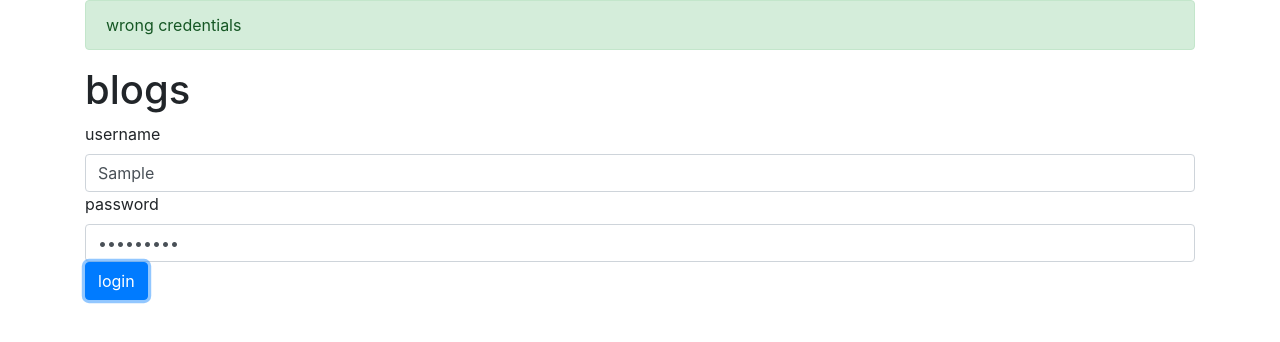
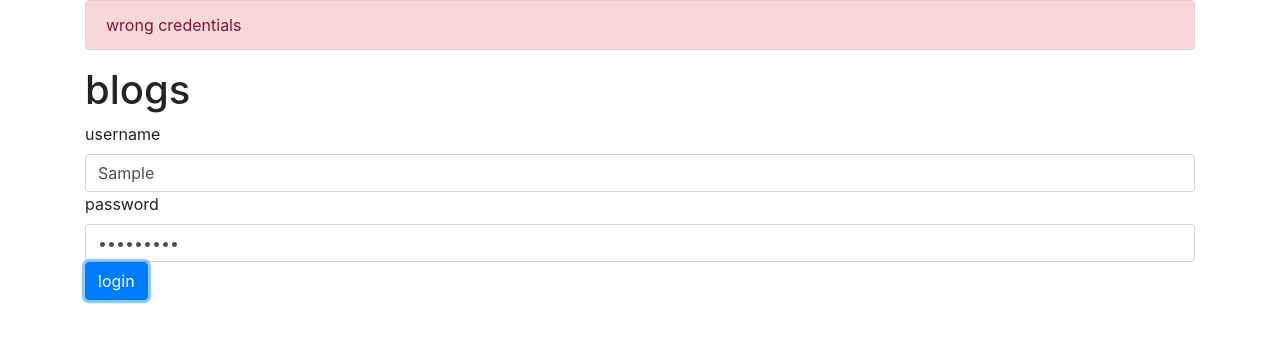
Before and after one commit to yunx2/blogList-frontend, a React (Create React App) app: page / in a window 1280 px wide. Both pictures are taken after typing "Sample", "Sample123" into the empty fields and a click on the button "login". Shown: the top 342 px of the page. Built offline with nearby package versions, Linux system fonts and the light colour scheme; no server answers.

Commit message:
color of Alert changes based on message

```diff
--- a/src/components/Notification.js
+++ b/src/components/Notification.js
@@ -6,11 +6,20 @@ const Notification = () => {
   const message = useSelector(state => state.notification)
   // console.log(message)
   if (message) {
-    return (
-      <Alert variant="success" className="error">
-        {message}
-      </Alert>
-    )
+    if (message.includes('welcome')) {
+      return (
+        <Alert variant="success">
+          {message}
+        </Alert>
+      )
+    }
+    if (message.includes('wrong')) {
+      return(
+        <Alert variant="danger">
+          {message}
+        </Alert>
+      )
+    }
   }
   return null
 }
```
